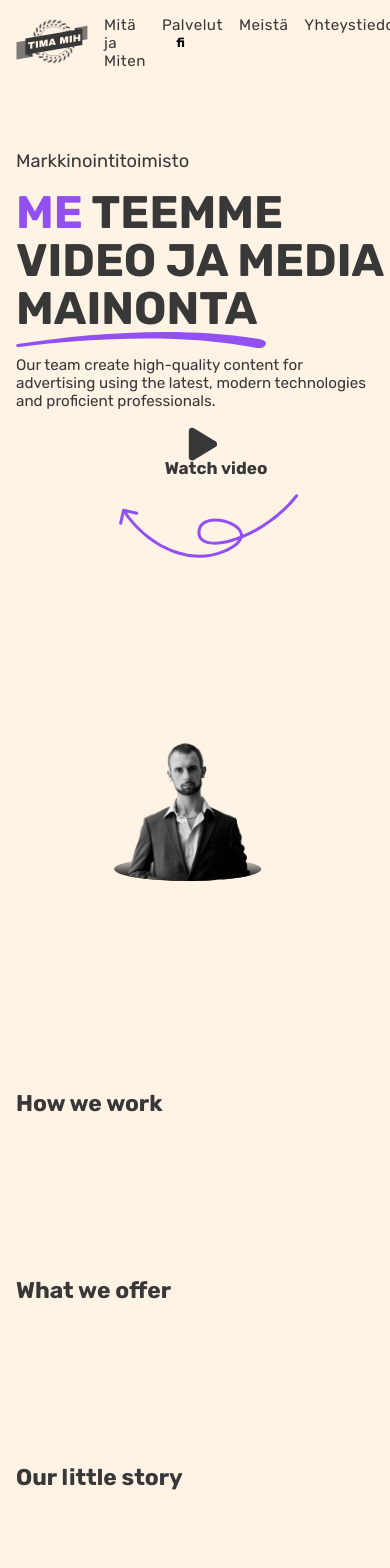
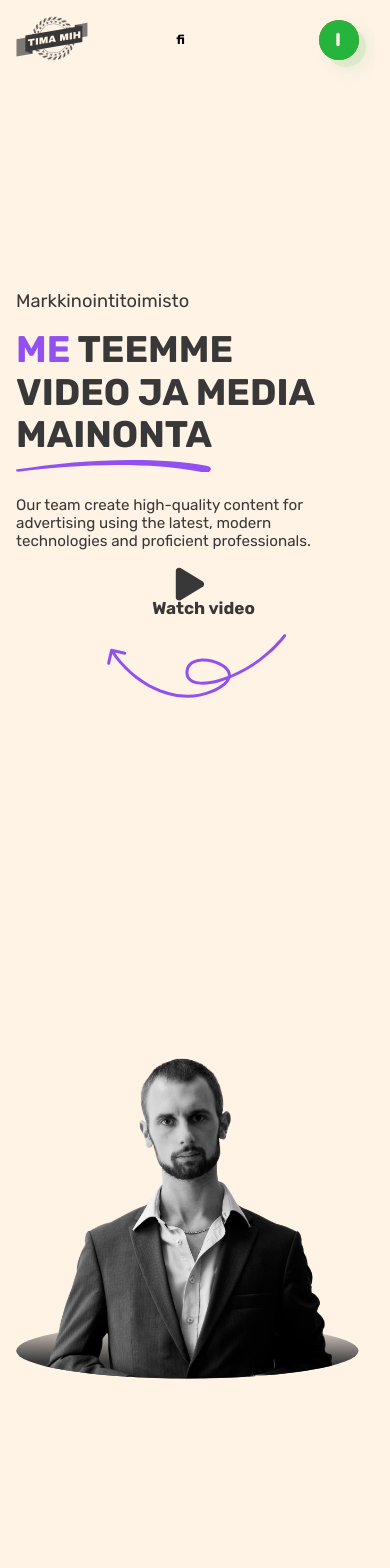
Before and after one commit to jnetc/timamih.com, a Next.js app: page / in a window 390 px wide. Shown: the top 1568 px of the page. Built offline with nearby package versions, Linux system fonts and the light colour scheme.

Commit message:
created responsive hero section

```diff
--- a/components/hero-section/hero-left-side/hero-left-side.module.css
+++ b/components/hero-section/hero-left-side/hero-left-side.module.css
@@ -1,8 +1,11 @@
 .module {
-  width: min-content;
-  display: flex;
-  flex-flow: column;
-  /* flex: 1 0 calc(50% - var(--gap-three) / 2); */
+  width: calc(50% - var(--gap-three) / 2);
+  display: grid;
+  grid-template-columns: min-content 1fr;
+  grid-auto-rows: min-content;
+}
+:where(.label, .title, .desc) {
+  grid-column: 1;
 }
 .label {
   width: fit-content;
@@ -15,10 +18,10 @@
   width: fit-content;
   display: flex;
   flex-flow: column;
-  padding-block: 1rem 1.5rem;
+  padding-block: 1rem 2.5rem;
   text-transform: uppercase;
   white-space: nowrap;
-  line-height: 1;
+  line-height: 1.1;
 }
 .title span {
   width: fit-content;
@@ -48,6 +51,7 @@
 }
 
 .actions {
+  grid-column: 1 / -1;
   width: fit-content;
   display: flex;
   align-items: center;
@@ -63,3 +67,16 @@
   bottom: -5rem;
   right: -2rem;
 }
+@media screen and (max-width: 960px) {
+  .module {
+    width: 100%;
+    align-content: center;
+    min-height: calc(100vh - var(--gap-one) - var(--gap-three));
+  }
+  .title span {
+    font-size: clamp(2.2rem, 10vw, 6rem);
+  }
+  .underline {
+    width: clamp(150px, 50vw, 250px);
+  }
+}
--- a/components/hero-section/hero-right-side/HeroRightSide.tsx
+++ b/components/hero-section/hero-right-side/HeroRightSide.tsx
@@ -3,7 +3,7 @@ import styles from './hero-right-side.module.css';
 export const HeroRightSide = () => {
   return (
     <div className={styles.module}>
-      <div className={styles.avatar}>
+      <div className={`${styles.avatar} ${styles.transition}`}>
         <svg
           width="100%"
           height="100%"
@@ -11,13 +11,6 @@ export const HeroRightSide = () => {
           fill="none"
           xmlns="http://www.w3.org/2000/svg"
         >
-          <ellipse
-            cx="322.239"
-            cy="604.018"
-            rx="321.97"
-            ry="51.9814"
-            fill="url(#ellipse-gradient)"
-          />
           <defs>
             <linearGradient
               id="ellipse-gradient"
@@ -37,12 +30,19 @@ export const HeroRightSide = () => {
               />
             </mask>
           </defs>
+          <ellipse
+            cx="322.239"
+            cy="604.018"
+            rx="321.97"
+            ry="51.9814"
+            fill="url(#ellipse-gradient)"
+          />
           <image
             mask="url(#avatar-mask)"
             width="560"
             height="744"
             x={45}
-            y={45}
+            // y={45}
             href="/images/timamih.png"
           />
         </svg>
--- a/components/hero-section/hero-right-side/hero-right-side.module.css
+++ b/components/hero-section/hero-right-side/hero-right-side.module.css
@@ -1,10 +1,9 @@
 .module {
-  width: 50%;
+  width: calc(50% - var(--gap-three) / 2);
   display: flex;
-  flex: 0 1 calc(50% - var(--gap-three) / 2);
-  position: relative;
-  margin-inline: auto;
+  margin-block: auto;
 }
+
 .avatar {
   width: 100%;
   height: 656px;
@@ -18,3 +17,49 @@
   stop-color: var(--end-ellipse);
   transition: stop-color 0.3s ease-in-out;
 }
+
+.avatar image {
+  will-change: contents;
+  visibility: hidden;
+  opacity: 0;
+}
+.avatar.transition ellipse {
+  animation: hole 0.5s cubic-bezier(0.56, 0.1, 0.93, 0.35) forwards;
+}
+.avatar.transition image {
+  animation: avatar 0.6s cubic-bezier(0.71, 0.1, 0.09, 1.04) forwards;
+  animation-delay: 0.4s;
+}
+
+@keyframes hole {
+  0% {
+    rx: 61.97px;
+    ry: 0.9814px;
+  }
+
+  100% {
+    rx: 321.97px;
+    ry: 51.9814px;
+  }
+}
+@keyframes avatar {
+  0% {
+    y: 650px;
+  }
+  1% {
+    visibility: visible;
+    opacity: 1;
+  }
+  100% {
+    y: 45px;
+    opacity: 1;
+    visibility: visible;
+  }
+}
+
+@media screen and (max-width: 960px) {
+  .module {
+    width: 100%;
+    min-height: calc(100vh - var(--gap-one) - var(--gap-three));
+  }
+}
--- a/components/hero-section/hero.module.css
+++ b/components/hero-section/hero.module.css
@@ -1,9 +1,15 @@
 .module {
-  /* height: calc(100vh - var(--gap-one) - var(--gap-three)); */
   height: max(600px, calc(100vh - var(--gap-one) - var(--gap-three)));
-  max-height: 1200px;
+  /* max-height: 1200px; */
   display: flex;
   flex-wrap: wrap;
   align-items: center;
   column-gap: var(--gap-three);
 }
+
+@media screen and (max-width: 960px) {
+  .module {
+    min-height: calc(200vh - var(--gap-one) - var(--gap-three));
+    flex-flow: column;
+  }
+}
--- a/components/navigation/links/links.module.css
+++ b/components/navigation/links/links.module.css
@@ -33,3 +33,8 @@
 .link:active::after {
   transform: translateY(0);
 }
+@media screen and (max-width: 960px) {
+  .module {
+    display: none;
+  }
+}
--- a/styles/globals.css
+++ b/styles/globals.css
@@ -134,9 +134,6 @@ main {
 }
 
 @media (max-width: 960px) {
-  main {
-    margin-block-start: 5rem;
-  }
 }
 
 @import url('./common.css');
```
